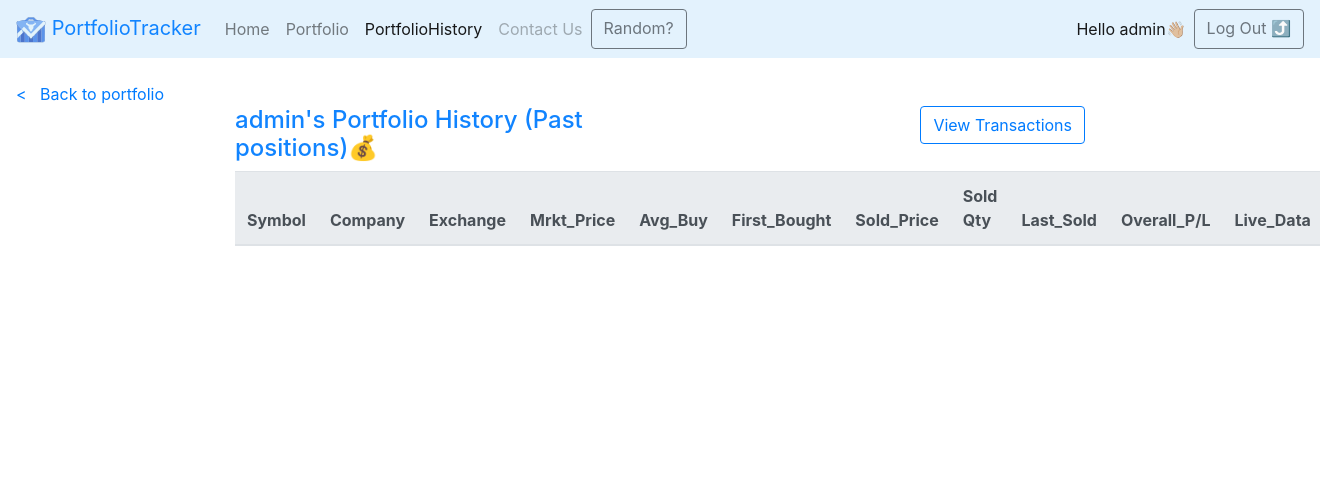
After one commit to ishanasse/PortfolioTracker, a Django app: page /portfolio/history/ in a window 1320 px wide. The commit adds this page. Shown: the top 486 px of the page. Run offline with Django 3.2, Linux system fonts and the light colour scheme; a user stored in the database is signed in; data comes from the database, SQL or seed files in the repository; lists and menus that the app fills with data are empty; some libraries are stand-ins or nearby versions.

Commit message:
PortfolioHistory functionality fully impletemented.

```diff
--- a/portfoliowebsite/urls.py
+++ b/portfoliowebsite/urls.py
@@ -1,12 +1,13 @@
 from django.contrib import admin
 from django.urls import path
-from .views import Portfolio, SearchToAdd, HomePage
+from .views import Portfolio, SearchToAdd, HomePage, PortfolioHistory
 
-# from django.contrib.auth.decorators import login_required
+from django.contrib.auth.decorators import login_required
 
 urlpatterns = [
     # path('', login_required(Portfolio.as_view())),
     path("", HomePage.as_view()),
-    path("portfolio/", Portfolio.as_view()),
-    path("portfolio/add/", SearchToAdd.as_view()),
+    path("portfolio/", login_required(Portfolio.as_view())),
+    path("portfolio/add/", login_required(SearchToAdd.as_view())),
+    path("portfolio/history/", login_required(PortfolioHistory.as_view())),
 ]
--- a/portfoliowebsite/views.py
+++ b/portfoliowebsite/views.py
@@ -1,7 +1,7 @@
 from django.shortcuts import render, redirect
 from django.http import HttpResponse
 from django.views import View
-from portfoliowebsite.models import TickerModel
+from portfoliowebsite.models import TickerModel, PortfolioHistoryModel
 from django.utils import timezone
 from datetime import date
 from django.contrib.auth.models import User, auth
@@ -37,7 +37,6 @@ class Portfolio(View):
             return redirect("/")
         # stocks = TickerModel.objects.all()
         stocks = TickerModel.objects.filter(ticker_owner=request.user)
-        stocks_buy_stats = {}
         portfolio_symbols = [stock.ticker_symbol for stock in stocks]
         market_price_data = get_market_price(portfolio_symbols)
         # print(market_price_data)
@@ -124,11 +123,21 @@ class Portfolio(View):
                 print(
                     action_instance.ticker_owner,
                     action_instance.ticker_symbol,
-                    action_instance.buy_quantity,
+                    action_quantity,
                 )
-                # move_to_pt_history({"symbol":action_instance.ticker_symbol,"company":action_instance.ticker_company, "owner":action_instance.ticker_owner,
-                # "buyprice":action_instance.buy_price, "buydate":action_instance.bought_when, "sellprice":get_market_price([sell_ticker])[sell_ticker],
-                # "selldate":str(date.today()), "buyquantity":action_instance.buy_quantity})
+                move_to_pt_history(
+                    {
+                        "symbol": action_instance.ticker_symbol,
+                        "company": action_instance.ticker_company,
+                        "exchange": action_instance.ticker_exchange,
+                        "owner": action_instance.ticker_owner,
+                        "buyprice": action_instance.buy_price,
+                        "buydate": action_instance.bought_when,
+                        "sellprice": get_market_price([action_ticker])[action_ticker],
+                        "selldate": str(date.today()),
+                        "sellquantity": action_quantity,
+                    }
+                )
 
                 if all_sold == True:
                     action_instance.delete()
@@ -141,13 +150,9 @@ class SearchToAdd(View):
     ticker_data = {}
 
     def get(self, request):
-        if not request.user.is_authenticated:
-            messages.warning(request, "Please log-in to update your Portfolio")
-            return redirect("/")
         return render(request, "search_toadd.html")
 
     def post(self, request):
-
         if ("search" in request.POST) and (request.POST.get("ticker") != ""):
             SearchToAdd.ticker = request.POST.get("ticker")
             SearchToAdd.ticker_data = retrieve_data([SearchToAdd.ticker])[
@@ -170,7 +175,7 @@ class SearchToAdd(View):
                 buy_quantity = int(request.POST.get("buy_quantity"))
 
                 if buy_quantity > 0 and buy_quantity < 1001:
-                    # TRY TO USE CASCADED FILTER HERE
+                    # Improvement: TRY TO USE CASCADED FILTER HERE
                     for stock in TickerModel.objects.filter(ticker_owner=request.user):
                         print(stock.ticker_symbol, SearchToAdd.ticker)
                         if (SearchToAdd.ticker == stock.ticker_symbol) or (
@@ -236,3 +241,104 @@ class SearchToAdd(View):
         else:
             messages.warning(request, "WARNING: invalid ticker")
             return render(request, "search_toadd.html")
+
+
+class PortfolioHistory(View):
+    def get(self, request):
+        history = PortfolioHistoryModel.objects.filter(thistory_owner=request.user)
+        history_symbols = [item.thistory_symbol for item in history]
+        market_price_data = get_market_price(history_symbols)
+        for item in history:
+            item.thistory_mprice = round(market_price_data[item.thistory_symbol], 2)
+        return render(request, "portfoliohistory.html", {"history": history})
+
+    def post(self, request):
+        try:
+            action_quantity = int(request.POST["qty"])
+            if action_quantity > 1000 or action_quantity < 1:
+                raise ValueError("Unsupported quantity")
+        except:
+            messages.warning(request, "Invalid quantity")
+            return redirect("/portfolio/history/")
+
+        if "buy" in request.POST:
+            action_ticker = request.POST.get("buy")
+            action_instance = (
+                TickerModel.objects.filter(ticker_owner=request.user)
+                .filter(ticker_symbol=action_ticker)
+                .get()
+            )
+            market_price = get_market_price([action_instance.ticker_symbol])[
+                action_instance.ticker_symbol
+            ]
+            action_instance.buy_price = round(
+                (
+                    (
+                        (action_instance.buy_price * action_instance.buy_quantity)
+                        + (market_price * action_quantity)
+                    )
+                    / (action_instance.buy_quantity + action_quantity)
+                ),
+                2,
+            )  # avg_buy_price
+            action_instance.buy_quantity = (
+                action_instance.buy_quantity + action_quantity
+            )
+            if action_instance.buy_quantity > 2000:
+                messages.warning(
+                    request,
+                    "FAILURE: Not allowed to own over 2000 stocks of single Equity.",
+                )
+                return redirect("/portfolio/history/")
+            action_instance.save()
+            return redirect("/portfolio/history/")
+            ####################### I am here
+
+        else:
+            action_ticker = request.POST.get("sell")
+            action_instance = (
+                TickerModel.objects.filter(ticker_owner=request.user)
+                .filter(ticker_symbol=action_ticker)
+                .get()
+            )
+            print(f"Selling {action_ticker} Qty:{action_quantity}")
+
+            if action_quantity > action_instance.buy_quantity:
+                messages.warning(
+                    request, "Quantity to sell greater-than Quantity owned"
+                )
+                return redirect("/portfolio/")
+
+            else:
+                all_sold = False
+                if action_quantity < action_instance.buy_quantity:
+                    action_instance.buy_quantity = (
+                        action_instance.buy_quantity - action_quantity
+                    )
+                    action_instance.save()
+
+                else:
+                    all_sold = True
+
+                # write SELL LOGIC here for PORTFOLIO HISTORY
+                print(
+                    action_instance.ticker_owner,
+                    action_instance.ticker_symbol,
+                    action_quantity,
+                )
+                move_to_pt_history(
+                    {
+                        "symbol": action_instance.ticker_symbol,
+                        "company": action_instance.ticker_company,
+                        "owner": action_instance.ticker_owner,
+                        "buyprice": action_instance.buy_price,
+                        "buydate": action_instance.bought_when,
+                        "sellprice": get_market_price([sell_ticker])[sell_ticker],
+                        "selldate": str(date.today()),
+                        "sellquantity": action_quantity,
+                    }
+                )
+
+                if all_sold == True:
+                    action_instance.delete()
+            return redirect("/portfolio/")
--- a/templates/portfolio.html
+++ b/templates/portfolio.html
@@ -5,6 +5,7 @@
     <div class="navbar-nav">
         <a class="nav-item nav-link" href="">Home</a>
         <a class="nav-item nav-link active" href="/portfolio/">Portfolio</a>
+        <a class="nav-item nav-link" href="/portfolio/history/">PortfolioHistory</a>
         <a class="nav-item nav-link disabled" href="#" tabindex="-1" aria-disabled="true">Contact Us</a>
         <a class="btn btn-outline-secondary ml-auto" href="">Random?</a>
     </div>
--- /dev/null
+++ b/templates/portfoliohistory.html
@@ -0,0 +1,61 @@
+{% extends 'base.html' %}
+{% load static %}
+{% block head %}
+<p>
+    <div class="navbar-nav">
+        <a class="nav-item nav-link" href="">Home</a>
+        <a class="nav-item nav-link" href="/portfolio/">Portfolio</a>
+        <a class="nav-item nav-link active" href="/portfolio/history/">PortfolioHistory</a>
+        <a class="nav-item nav-link disabled" href="#" tabindex="-1" aria-disabled="true">Contact Us</a>
+        <a class="btn btn-outline-secondary ml-auto" href="">Random?</a>
+    </div>
+    <div class="navbar-nav ml-auto">
+        <a class="nav-item nav-link active">Hello <span>{{request.user.username}}&#128075;&#127996;</span><span class="sr-only">(current)</span></a>
+        <a class="btn btn-outline-secondary" href="/accounts/logout">Log Out &#x2934;</a>
+    </div>
+</p>
+{% endblock %}
+{% block content %}
+{% load static %}
+<a class="ml-3" href="/portfolio/"> < &nbsp; Back to portfolio </a>
+<div class="col-8 mx-auto">
+    <div class="row">
+        <div class="col" style="color:#1184ff;"><h4>{{request.user.username}}'s Portfolio History (Past positions)&#128176;</h4></div>
+        <div class="col text-right"><a type="submit" class="btn btn-outline-primary" href="/portfolio/history/">View Transactions</a></div>
+    </div>
+    <table class="table">
+        <thead class="thead-light">
+        <tr>
+            <th scope="col">Symbol</th>
+            <th scope="col" class="text-center">Company</th>
+            <th scope="col" class="text-center">Exchange</th>
+            <th scope="col">Mrkt_Price</th>
+            <th scope="col">Avg_Buy</th>
+            <th scope="col">First_Bought</th>
+            <th scope="col">Sold_Price</th>
+            <th scope="col">Sold Qty</th>
+            <th scope="col" class="text-center">Last_Sold</th>
+            <th scope="col" class="text-center">Overall_P/L</th>
+            <th scope="col">Live_Data</th>
+        </tr>
+        </thead>
+        <tbody>
+        {% for item in history %}
+        <tr class="text-center">
+            <th scope="row">{{item.thistory_symbol}}</th>
+            <td>{{item.thistory_company}}</td>
+            <td>{{item.thistory_exchange}}</td>
+            <td>{{item.thistory_mprice}}</td>
+            <td>{{item.thistory_bprice}}</td>
+            <td>{{item.thistory_bwhen}}</td>
+            <td>{{item.thistory_sprice}}</td>
+            <td>{{item.thistory_squantity}}</td>
+            <td>{{item.thistory_swhen}}</td>
+            <td style="color:{{item.thistory_pcolor}}; white-space: nowrap;">{{item.thistory_overallpl}} ({{item.thistory_plper}}%)</td>
+            <td><a class="btn btn-outline-primary" href="https://in.finance.yahoo.com/quote/{{stock.ticker_symbol}}" target="_blank">Live</a></td>
+        </tr>
+        {% endfor %}
+        </tbody>
+    </table>
+</div>
+{% endblock %}
```
Also changed, not shown: portfoliotracker/settings.py (+4 -3 lines), portfoliowebsite/backend_functions.py (+54 -22 lines), portfoliowebsite/models.py (+6 -2 lines), db.sqlite3, portfoliowebsite/migrations/0001_initial.py, portfoliowebsite/migrations/0002_auto_20210222_0528.py (deleted), portfoliowebsite/migrations/0002_auto_20210301_0021.py (added), portfoliowebsite/migrations/0003_portfoliohistorymodel.py (deleted), 1 other file.
